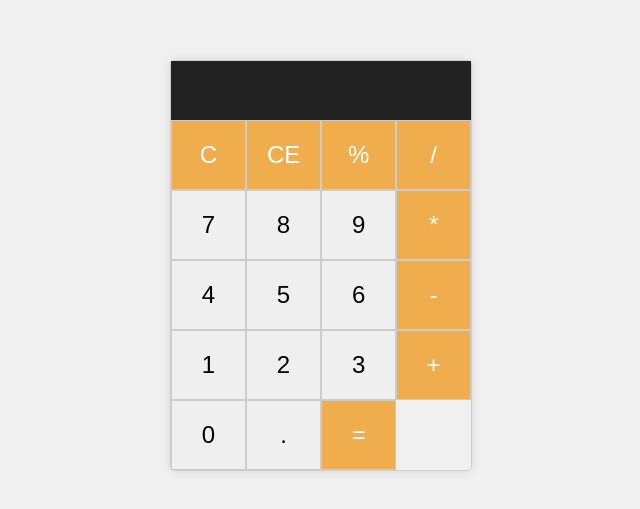
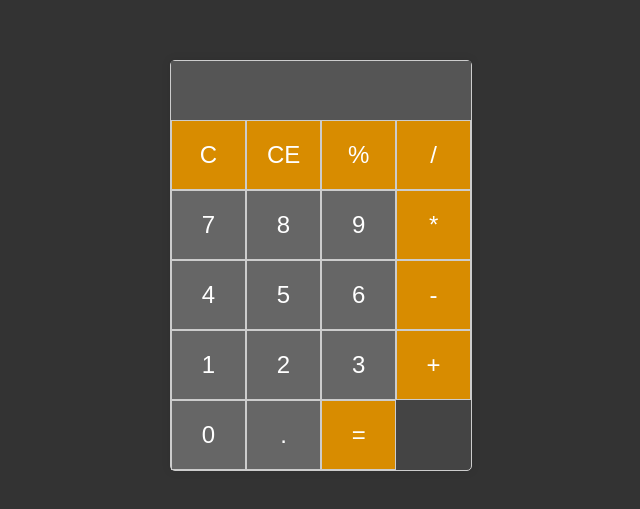
Before and after one commit to sathyanadithya6-pixel/Calctest, a plain HTML site: page index.html in a window 1280 px wide. Shown: the part 135-644 px from the top of the page, without its empty margins (319-959 px from the left). Drawn offline with Linux system fonts and the light colour scheme.

Commit message:
Update style.css with dark mode theme

```diff
--- a/style.css
+++ b/style.css
@@ -4,7 +4,7 @@ body {
     align-items: center;
     height: 100vh;
     margin: 0;
-    background-color: #f0f0f0;
+    background-color: #333;
 }
 
 .calculator {
@@ -12,10 +12,11 @@ body {
     border-radius: 5px;
     box-shadow: 0 0 10px rgba(0, 0, 0, 0.1);
     width: 300px;
+    background-color: #444;
 }
 
 .display {
-    background-color: #222;
+    background-color: #555;
     color: #fff;
     padding: 10px;
     text-align: right;
@@ -24,7 +25,7 @@ body {
 .display input {
     width: 100%;
     border: none;
-    background-color: #222;
+    background-color: #555;
     color: #fff;
     font-size: 2em;
     text-align: right;
@@ -40,6 +41,8 @@ button {
     padding: 20px;
     font-size: 1.5em;
     cursor: pointer;
+    background-color: #666;
+    color: #fff;
 }
 
 button:hover {
@@ -47,10 +50,10 @@ button:hover {
 }
 
 .operator {
-    background-color: #f0ad4e;
+    background-color: #d88c00;
     color: #fff;
 }
 
 .operator:hover {
-    background-color: #eea236;
+    background-color: #b07200;
 }
```
